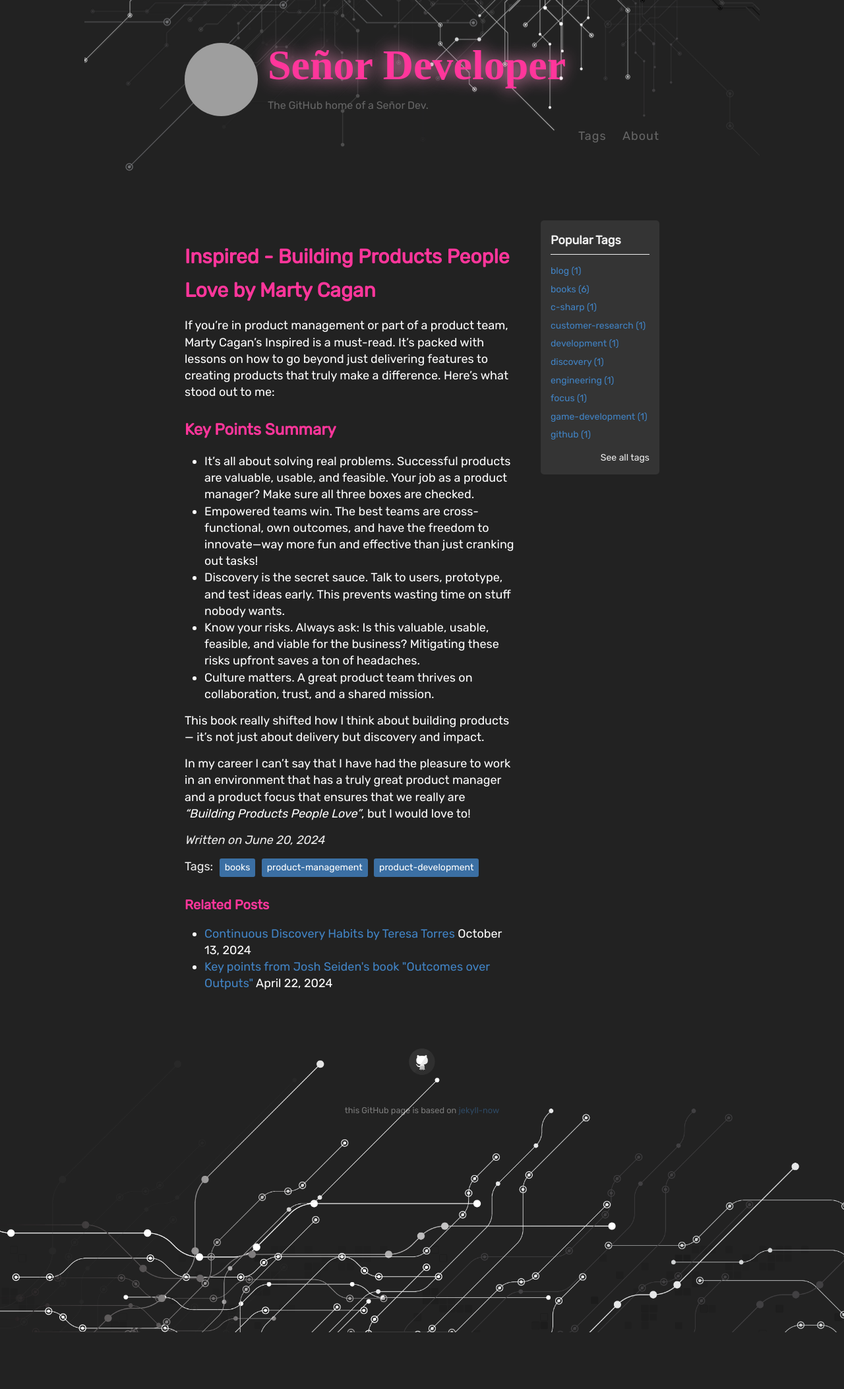
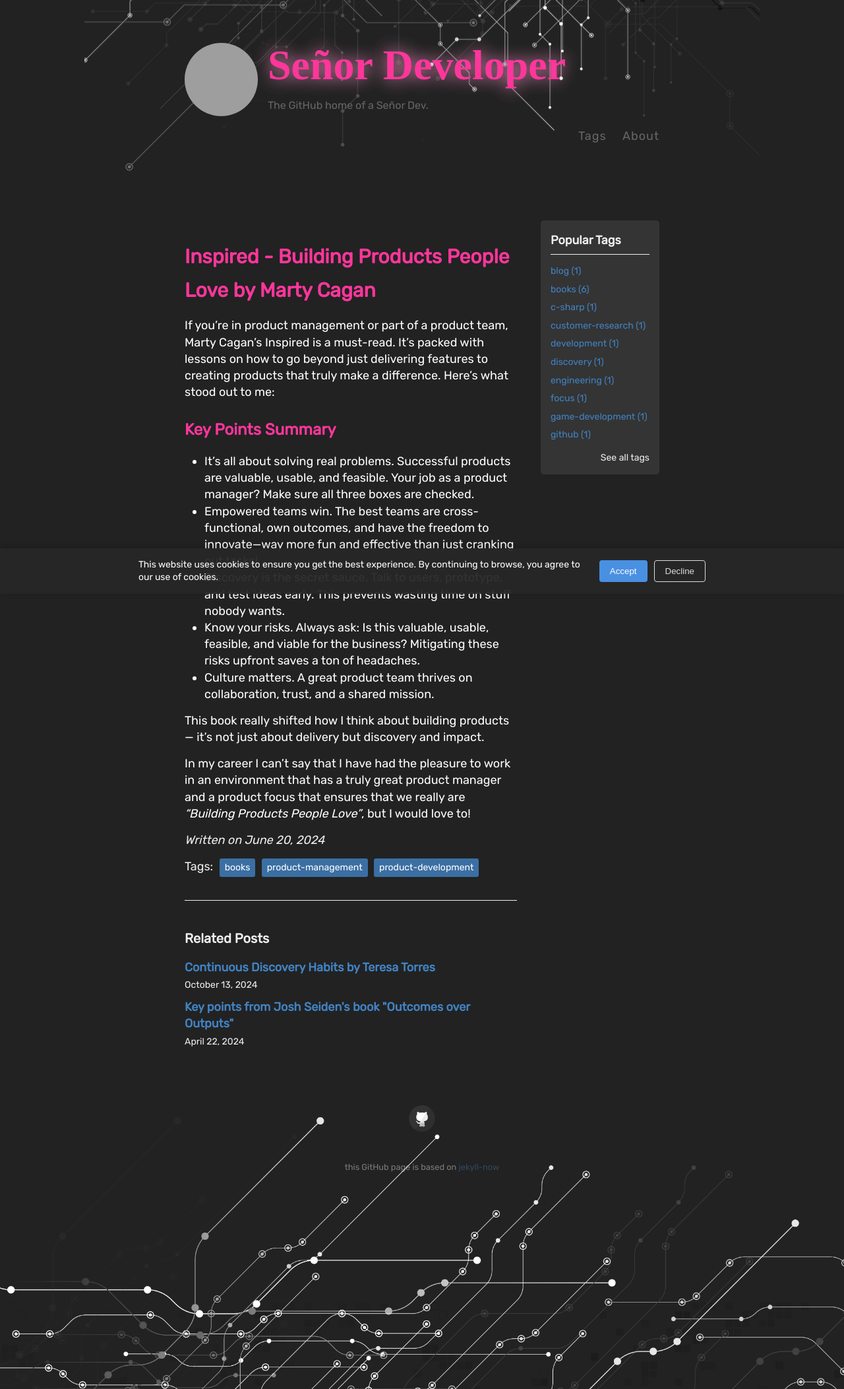
Before and after one commit to ftnilsson/ftnilsson.github.io, a Jekyll site: the page built from _posts/2024-06-20-Inspired-building-products-people-love.md, in a window 1280 px wide. Shown: the whole page at 66% size. Built offline with Jekyll 4.4.1, drawn with Linux system fonts in a browser that asks for light colours; some web fonts are replaced; before the commit the page ends 2019 px from its top, so only the background shows below that; grey boxes are pictures that could not be loaded.

Commit message:
Implement cookie consent banner and analytics initialization

```diff
--- a/_includes/analytics.html
+++ b/_includes/analytics.html
@@ -1,16 +1,15 @@
 {% if site.google_analytics %}
-	<!-- Google Analytics -->
+	<!-- Google Analytics (only loads if user has consented) -->
 	<script>
-		(function(i,s,o,g,r,a,m){i['GoogleAnalyticsObject']=r;i[r]=i[r]||function(){
-		(i[r].q=i[r].q||[]).push(arguments)},i[r].l=1*new Date();a=s.createElement(o),
-		m=s.getElementsByTagName(o)[0];a.async=1;a.src=g;m.parentNode.insertBefore(a,m)
-		})(window,document,'script','//www.google-analytics.com/analytics.js','ga');
+		// We will initialize analytics only after user consent
+		// The initialization happens in cookie-consent.js
+		window.analyticsId = '{{ site.google_analytics }}';
 
-		ga('create', '{{ site.google_analytics }}', 'auto');
-		ga('send', 'pageview', {
-		  'page': '{{ site.baseurl }}{{ page.url }}',
-		  'title': '{{ page.title | replace: "'", "\\'" }}'
-		});
+		// If consent was already given and the page is being loaded/refreshed,
+		// the cookie-consent.js script will handle enabling analytics
+
+		// This file intentionally doesn't load any analytics code directly
+		// All analytics initialization happens in cookie-consent.js after consent
 	</script>
 	<!-- End Google Analytics -->
 {% endif %}
--- /dev/null
+++ b/_includes/cookie-banner.html
@@ -0,0 +1,15 @@
+<div id="cookie-banner" class="cookie-banner">
+  <div class="cookie-banner-content">
+    <div class="cookie-message">
+      This website uses cookies to ensure you get the best experience. By continuing to browse, you agree to our use of cookies.
+      <!-- Optionally add a link to privacy policy if you have one -->
+      {% if site.privacy_policy_url %}
+      <a href="{{ site.privacy_policy_url }}">Learn more</a>
+      {% endif %}
+    </div>
+    <div class="cookie-buttons">
+      <button id="cookie-accept" class="cookie-button cookie-accept">Accept</button>
+      <button id="cookie-decline" class="cookie-button cookie-decline">Decline</button>
+    </div>
+  </div>
+</div>
--- a/_layouts/default.html
+++ b/_layouts/default.html
@@ -62,8 +51,12 @@
          <div class="credits">this GitHub page is based on <a href="https://github.com/barryclark/jekyll-now" title="jekyll-now">jekyll-now</a></div>
         </footer>
       </div>
-    </div>
+    </div>    {% include cookie-banner.html %}
 
+    <script>
+      window.analyticsId = '{{ site.google_analytics }}';
+    </script>
+    <script src="{{ site.baseurl }}/assets/js/cookie-consent.js"></script>
     {% include analytics.html %}
   </body>
 </html>
--- /dev/null
+++ b/_sass/_cookie-consent.scss
@@ -0,0 +1,78 @@
+/* Cookie Consent Banner Styles */
+.cookie-banner {
+  position: fixed;
+  bottom: -100px;
+  left: 0;
+  width: 100%;
+  background-color: rgba(40, 40, 40, 0.95);
+  color: #fff;
+  padding: 15px 0;
+  text-align: center;
+  z-index: 1000;
+  box-shadow: 0 -2px 10px rgba(0, 0, 0, 0.2);
+  transition: bottom 0.5s ease-in-out;
+  font-size: 14px;
+}
+
+.cookie-banner.show {
+  bottom: 0;
+}
+
+.cookie-banner-content {
+  max-width: 900px;
+  margin: 0 auto;
+  display: flex;
+  align-items: center;
+  justify-content: space-between;
+  padding: 0 20px;
+}
+
+.cookie-message {
+  flex: 1;
+  text-align: left;
+  padding-right: 20px;
+}
+
+.cookie-buttons {
+  display: flex;
+  gap: 10px;
+}
+
+.cookie-button {
+  padding: 8px 16px;
+  border-radius: 4px;
+  border: none;
+  cursor: pointer;
+  font-weight: 500;
+  transition: background-color 0.3s;
+}
+
+.cookie-accept {
+  background-color: #4a90e2;
+  color: white;
+}
+
+.cookie-accept:hover {
+  background-color: #357ab8;
+}
+
+.cookie-decline {
+  background-color: transparent;
+  color: #ddd;
+  border: 1px solid #ddd;
+}
+
+.cookie-decline:hover {
+  background-color: rgba(255, 255, 255, 0.1);
+}
+
+@media (max-width: 768px) {
+  .cookie-banner-content {
+    flex-direction: column;
+  }
+
+  .cookie-message {
+    padding-right: 0;
+    padding-bottom: 10px;
+  }
+}
--- /dev/null
+++ b/assets/js/cookie-consent.js
@@ -0,0 +1,95 @@
+/**
+ * Cookie consent functionality for ftnilsson.github.io
+ */
+(function() {
+  // Check if user has already made a cookie choice
+  function hasUserConsented() {
+    return localStorage.getItem('cookieConsent') === 'accepted';
+  }
+
+  function hasUserDeclined() {
+    return localStorage.getItem('cookieConsent') === 'declined';
+  }
+
+  // Save user choice to local storage
+  function saveConsent(choice) {
+    localStorage.setItem('cookieConsent', choice);
+  }
+
+  // Display the cookie banner if no choice has been made yet
+  function showCookieConsentBanner() {
+    if (!hasUserConsented() && !hasUserDeclined()) {
+      const banner = document.getElementById('cookie-banner');
+      if (banner) {
+        banner.classList.add('show');
+      }
+    }
+  }
+
+  // Handle accept button click
+  function handleAccept() {
+    saveConsent('accepted');
+    hideBanner();
+    enableAnalytics(); // Enable analytics after consent
+  }
+
+  // Handle decline button click
+  function handleDecline() {
+    saveConsent('declined');
+    hideBanner();
+  }
+
+  // Hide the banner
+  function hideBanner() {
+    const banner = document.getElementById('cookie-banner');
+    if (banner) {
+      banner.classList.remove('show');
+    }
+  }
+  // Enable Google Analytics
+  function enableAnalytics() {
+    const analyticsId = window.analyticsId;
+    if (!analyticsId) return;
+
+    // Load Google Tag Manager script dynamically after consent
+    const gtagScript = document.createElement('script');
+    gtagScript.async = true;
+    gtagScript.src = `https://www.googletagmanager.com/gtag/js?id=${analyticsId}`;
+    document.head.appendChild(gtagScript);
+
+    // Initialize gtag
+    window.dataLayer = window.dataLayer || [];
+    function gtag() { window.dataLayer.push(arguments); }
+    gtag('js', new Date());
+    gtag('config', analyticsId);
+
+    // Keep backwards compatibility with older analytics.js if it exists
+    if (typeof ga !== 'undefined') {
+      ga('create', analyticsId, 'auto');
+      ga('send', 'pageview');
+    }
+  }
+
+  // Initialize the banner when the DOM is loaded
+  document.addEventListener('DOMContentLoaded', function() {
+    // Check if we should show the banner
+    showCookieConsentBanner();
+
+    // Add event listeners to buttons
+    const acceptButton = document.getElementById('cookie-accept');
+    const declineButton = document.getElementById('cookie-decline');
+
+    if (acceptButton) {
+      acceptButton.addEventListener('click', handleAccept);
+    }
+
+    if (declineButton) {
+      declineButton.addEventListener('click', handleDecline);
+    }
+
+    // Enable analytics if consent was previously given
+    if (hasUserConsented()) {
+      enableAnalytics();
+    }
+  });
+})();
--- a/style.scss
+++ b/style.scss
@@ -8,6 +8,8 @@
 @import "reset";
 @import "variables";
 @import "tags";
+@import "related";
+@import "cookie-consent";
 // Syntax highlighting @import is at the bottom of this file
 
 /**************/
@@ -217,12 +219,6 @@ img {
   // font-weight: 400;
   font-size: 4rem;
   text-shadow: 0 0 2vw $lightPink;
-
-  a {
-    // animation: neon 1s ease infinite;
-    // -moz-animation: neon 1s ease infinite;
-    // -webkit-animation: neon 1s ease infinite;
-  }
 
   a:hover{
     color: $lightPink;
```
Also changed, not shown: other parts of _layouts/default.html (+1 -12 lines).
